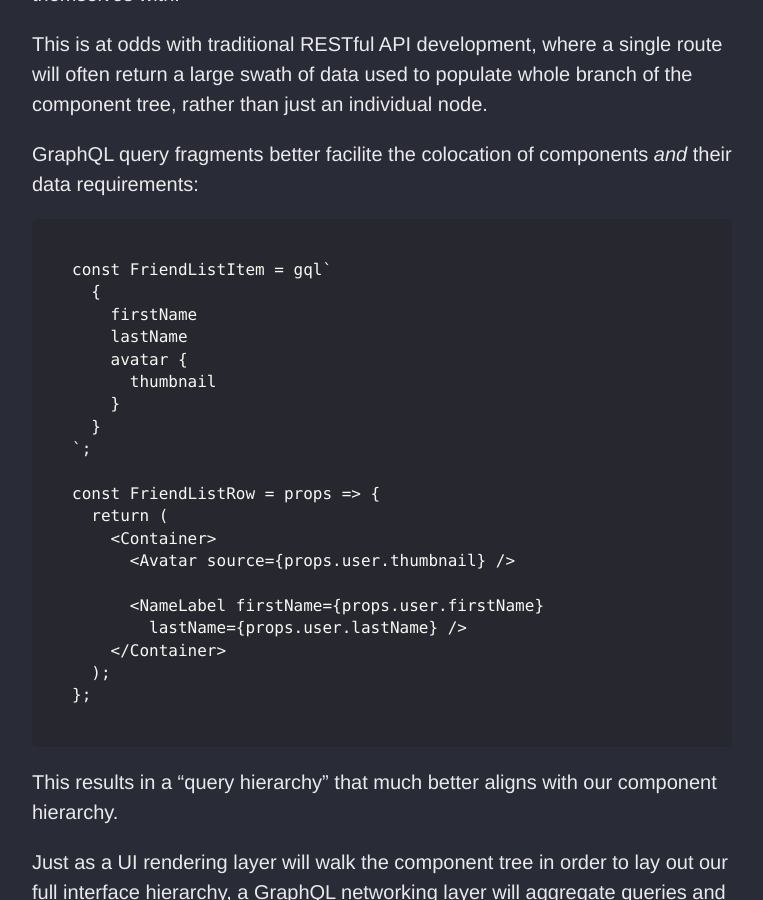
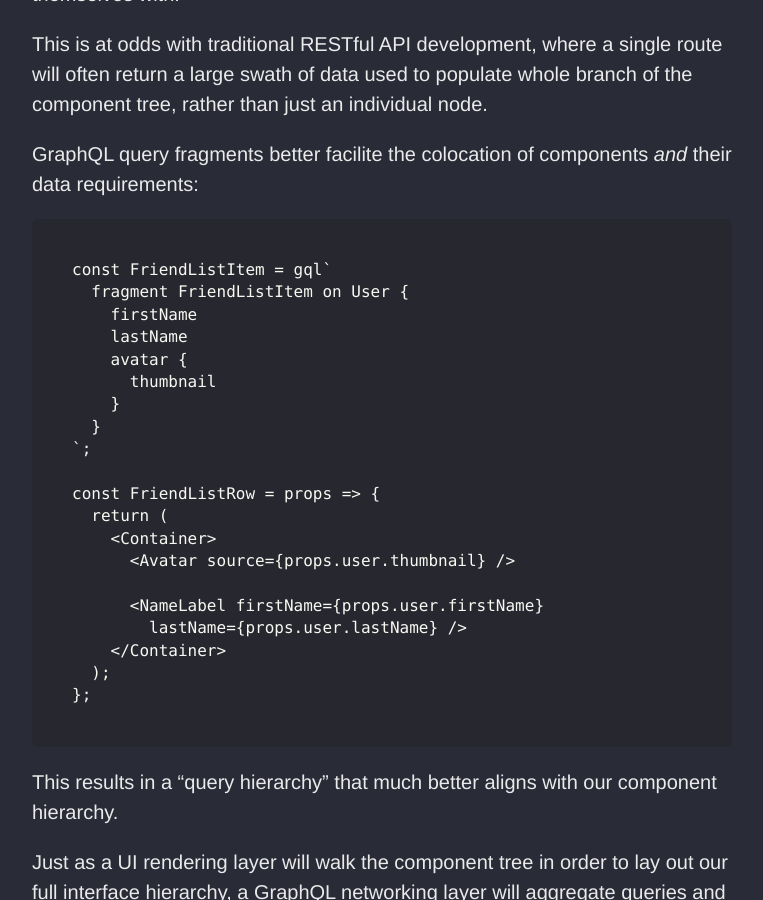
Before and after one commit to irace/irace.github.com, a Jekyll site: the page built from _posts/2019-02-08-graphql-and-the-end-of-shared-client-side-models.md, in a window 1280 px wide and 900 px high, scrolled down 6864 px. Shown: the whole window, without its empty margins (258-1021 px from the left). Built offline with Jekyll 4.4.1, drawn with Linux system fonts in a browser that asks for light colours.

Commit message:
Add fragment declaration

````diff
--- a/_posts/2019-02-08-graphql-and-the-end-of-shared-client-side-models.md
+++ b/_posts/2019-02-08-graphql-and-the-end-of-shared-client-side-models.md
@@ -198,7 +198,7 @@ GraphQL query fragments better facilite the colocation of components _and_ their
 
 ```
 const FriendListItem = gql`
-  {
+  fragment FriendListItem on User {
     firstName
     lastName
     avatar {
````
